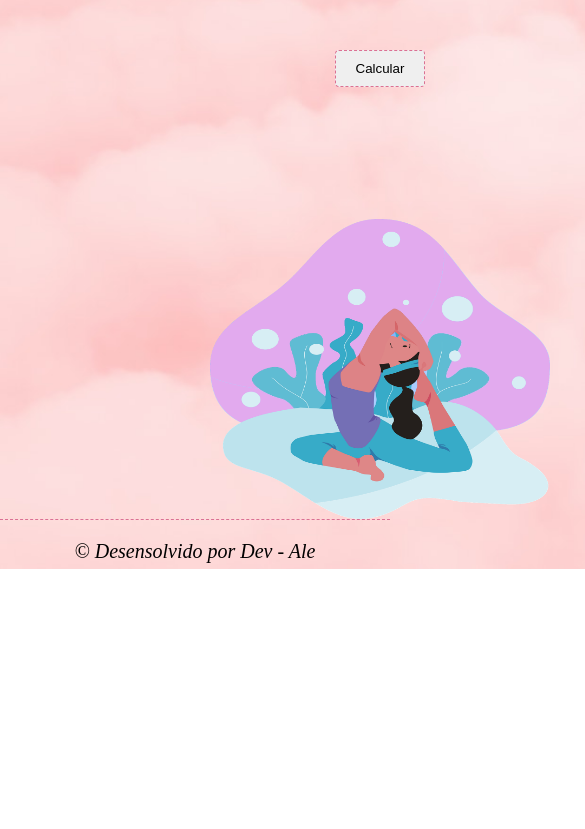
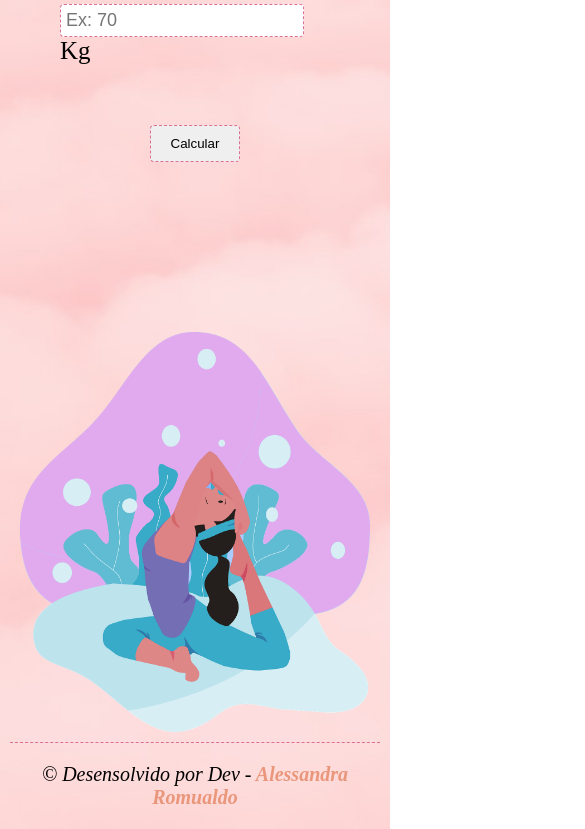
Before and after one commit to AlessandraRomualdo/IMC-mobile, a plain HTML site: page index.html in a window 390 px wide. Shown: the part 236-1065 px from the top of the page, 585 px wide, since content can reach past the window. Before the commit the page ends 844 px from the top, so only its background shows below. Drawn offline with Linux system fonts and the light colour scheme.

Commit message:
versão mobile

```diff
--- a/estilo.css
+++ b/estilo.css
@@ -1,3 +1,5 @@
+@charset "UTF-8";
+
 *{
     margin: 0;
     padding: 0;
@@ -5,7 +7,7 @@
     box-sizing: border-box;
 }
 .limitar-secao{
-    max-width:1420px ;
+    width:700px ;
     margin: auto;
 }
 body{
@@ -15,11 +17,11 @@ body{
     font-family: 'Poppins';
 }
 .cabecalho img{
-    width: 80px;
+    width: 70px;
     padding: 10px;
 }
 .cabecalho{
-    height: 90px;
+    height: 50px;
     display: flex;
     align-items: center;
     justify-content: flex-start;
@@ -39,13 +41,12 @@ section{
     display: flex;
     align-items: center;
     margin-top: 30px;
-    height: 500px;
-    width: 620px;
+    height: 400px;
+    width: 340px;
 }
 .dados{
     height: 300px;
-    width: 500px;
-
+    width: 370px;
     display: flex;
     flex-direction: column;
     align-items: center;
@@ -71,11 +72,11 @@ button{
    text-align: center;
     padding: 40px;
     height: 300px;
-    width: 500px;
+    width: 370px;
 }
 .img-lado{
     height: 600px;
-    width: 700px;
+    width: 370px;
 }
 footer{
     height: 50px;
@@ -94,57 +95,37 @@ input{
     border: dashed 1px palevioletred;
     border-radius: 4px;
 }
+footer a{
+    text-decoration: none;
+    color: darksalmon;
+    font-weight: bolder;
+}
 
-@media (max-width: 1024px){
-    section{
+@media screen  and (min-width: 320px) {
+
+    .limitar-secao{
+        width: 370px;
         height: auto;
     }
-    .dados,.resultado{
-        width: 500px;
-        height: auto;
-    }
-    .img-lado{
-        width: 00px;
-        height: auto;
-    }
-    .img-lado img{
-        width: auto;
-        height: auto;
-    }
-}
-
-@media (max-width: 768px){
-    section{
-        height: auto;
-    }
-    .dados,.resultado{
-        width: 760px;
-        height: auto;
-    }
-    .img-lado{
-        width: auto;
-        height: auto;
-    }
-    .img-lado img{
-        margin-top: 2px;
-        width: 340px;
-        height: 300px;
-    }
-}
-@media (max-width: 375px){
-    section{
-        height: auto;
-    }
-    .dados,.resultado{
-        width: 350px;
+    .dados{
+        width: 370px;
         height: auto;
     }
     .img-lado{
         width: 370px;
         height: auto;
+        padding: 10px;
+
     }
     .img-lado img{
-        width: 340px;
+        width: 350px;
+    }
+    section{
+        display:block;
+    }
+    .resultado{
+        width: 370px;
         height: auto;
     }
+
 }
--- a/index.html
+++ b/index.html
@@ -33,7 +33,7 @@
 
     </section>
     <footer class="limitar-secao">
-        <p>&copy; Desensolvido por Dev - Ale</p>
+        <p>&copy; Desensolvido por Dev -<a href="https://www.linkedin.com/in/alessandra-romualdo-07782b1b7/" target="_blank"> Alessandra Romualdo</a></p>
 
     </footer>
     <script src="script.js"></script>
```
